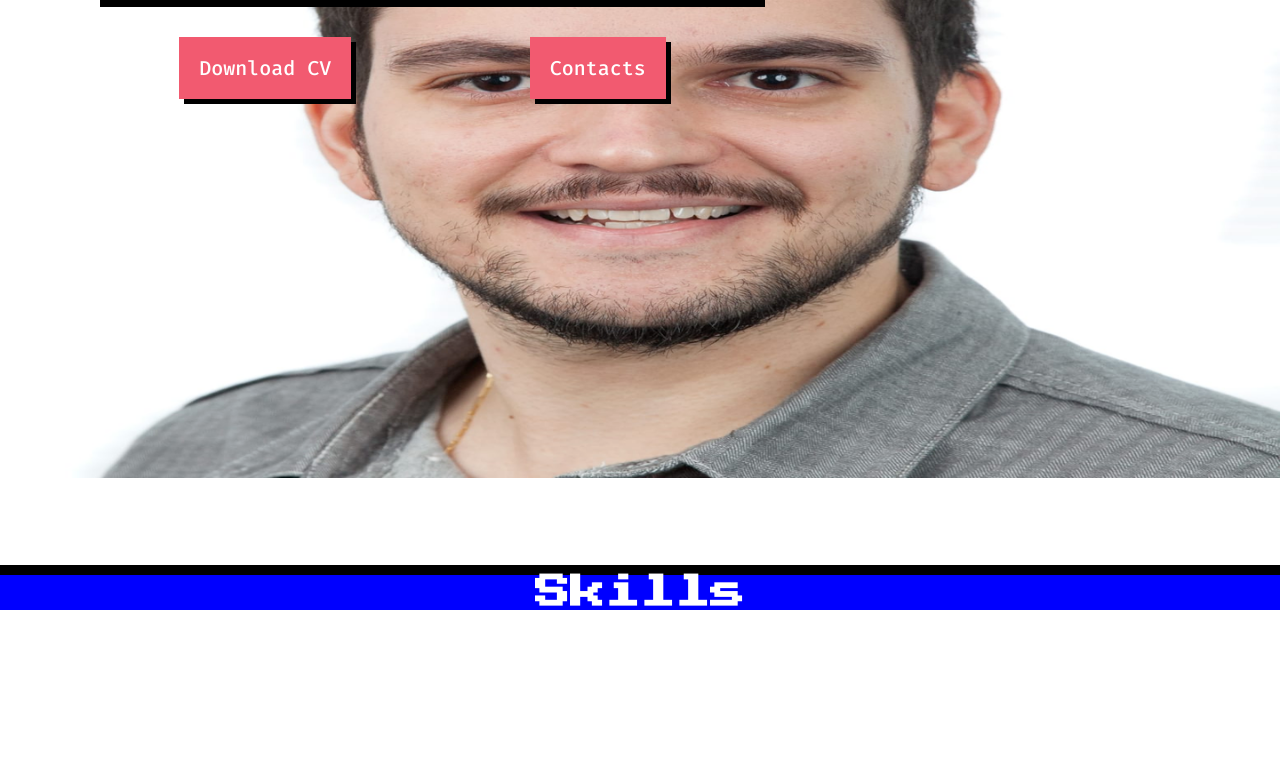
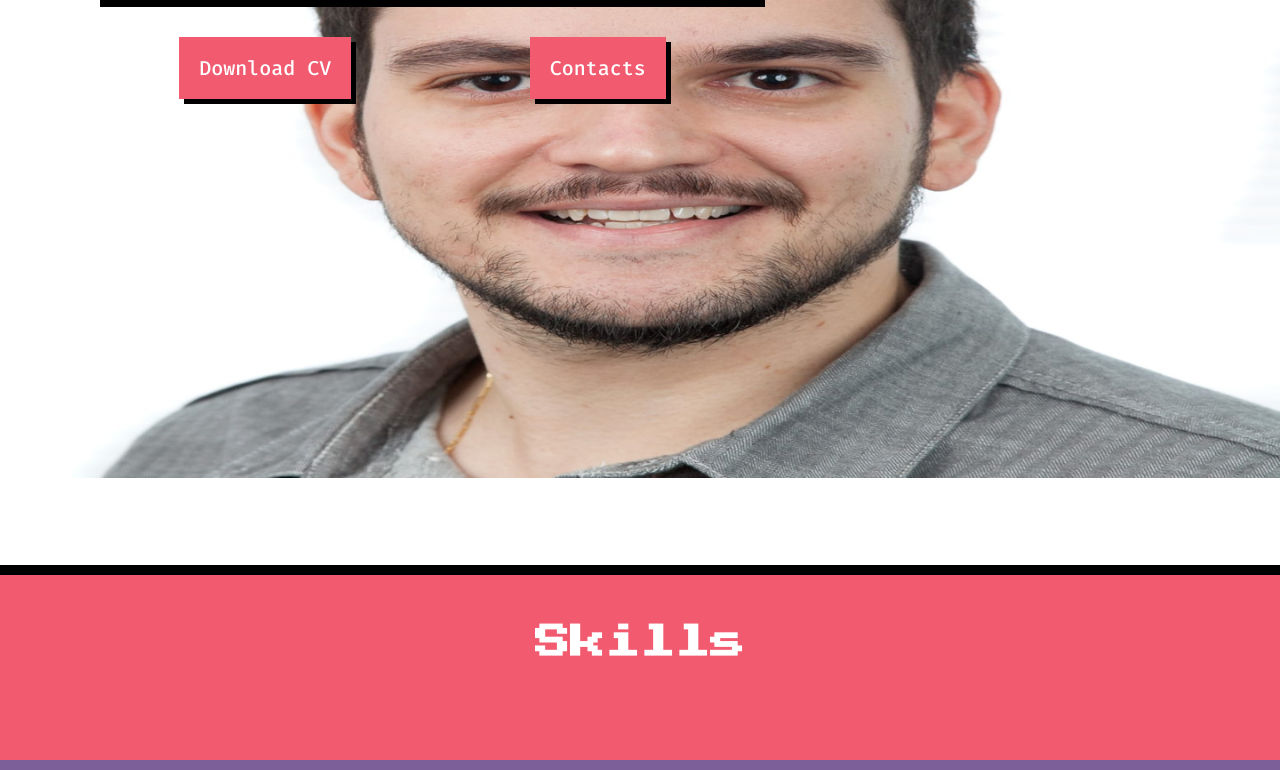
Before and after one commit to lealrafael/Portfolio_ALRafael, a plain HTML site: page index.html in a window 1280 px wide. Shown: the part 325-1095 px from the top of the page. Before the commit the page ends 935 px from the top, so only its background shows below. Drawn offline with Linux system fonts and the light colour scheme.

Commit message:
Create components section

```diff
--- /dev/null
+++ b/css/components/section.css
@@ -0,0 +1,6 @@
+.section{
+      background-color: #F25A70;
+      padding-top: 50px;
+      padding-bottom: 100px;
+      border-bottom: 10px solid #7C5E99;
+}
--- a/css/components/title.css
+++ b/css/components/title.css
@@ -9,6 +9,5 @@
 .title.-second{
     color: #fff;
     text-shadow: none;
-    background-color: blue;
     text-align: center;
 }
--- a/index.html
+++ b/index.html
@@ -18,7 +18,7 @@
     <link rel="stylesheet" href="css/components/action.css">
     <link rel="stylesheet" href="css/components/header.css">
     <link rel="stylesheet" href="css/components/banner.css">
-    <link rel="stylesheet" href="css/components/skills.css">
+    <link rel="stylesheet" href="css/components/section.css">
 
 </head>
 <body>
@@ -46,7 +46,9 @@
         </div>
     </section>
 
-    <h2 class="title -second">Skills</h2>
+    <section class="section">
+        <h2 class="title -second">Skills</h2>
+    </section>
 
 </body>
 </html>
```
